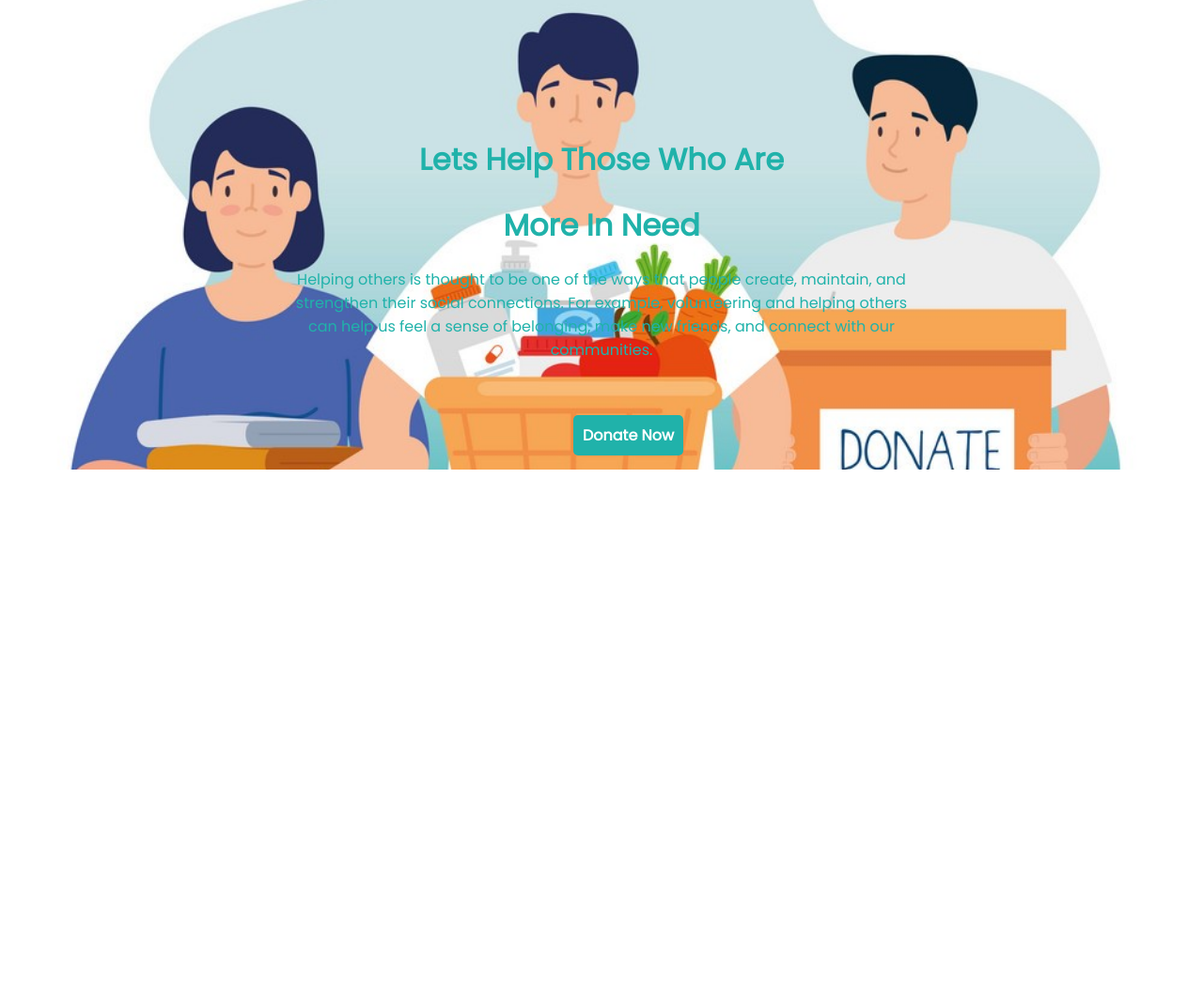
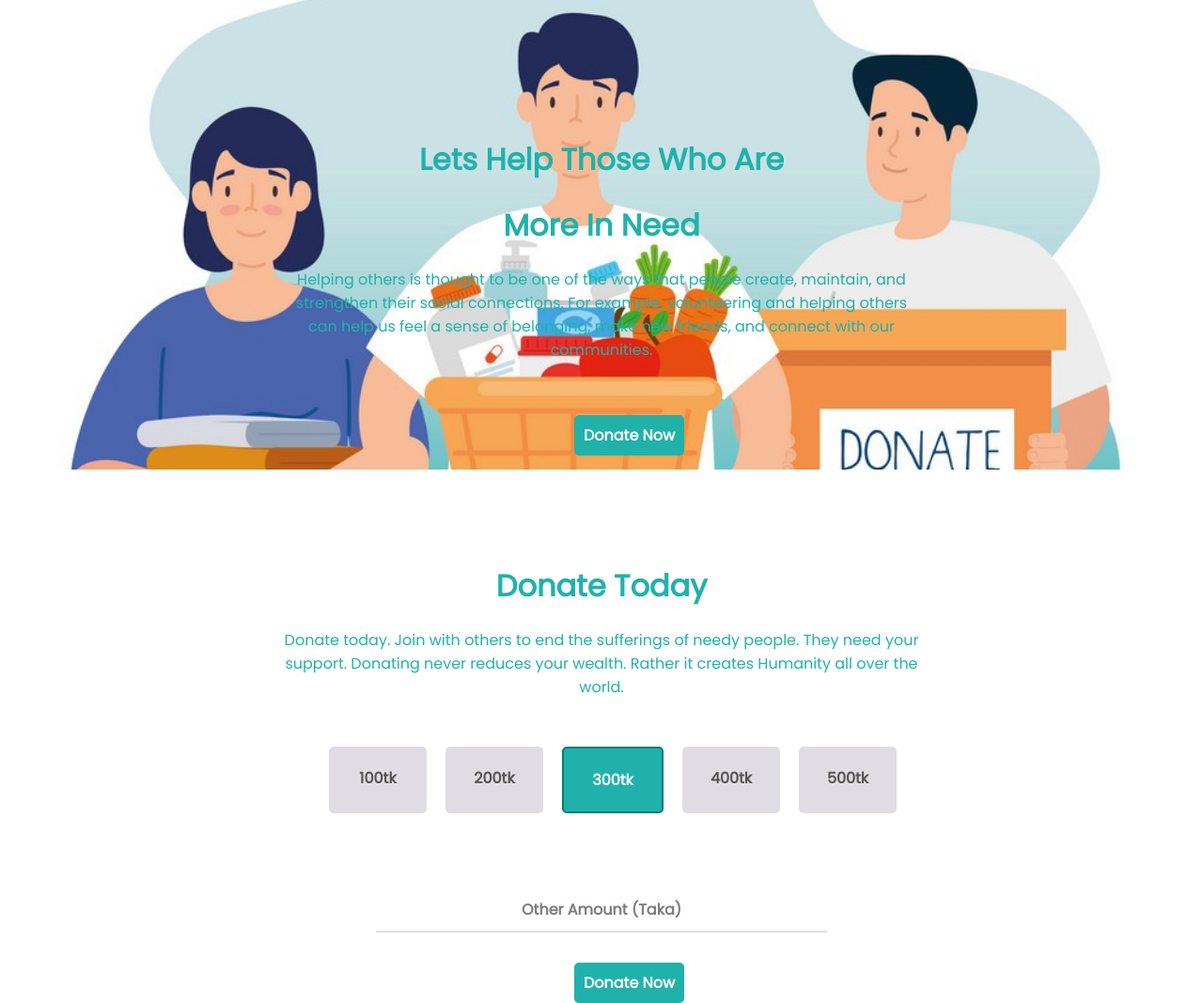
Before and after one commit to fferdous151/Assignment-1, a plain HTML site: page index.html in a window 1280 px wide. Shown: the whole page at 94% size. Before the commit the page ends 800 px from the top, so only its background shows below. Drawn offline with Linux system fonts and the light colour scheme.

Commit message:
second section

```diff
--- a/index.html
+++ b/index.html
@@ -24,6 +24,29 @@
         </p><br><br>
         <a class="button-1" href="http://">Donate Now</a>
     </div>
+    <h1 class="header">Donate Today</h1>
+    <p class="paragraph-1">Donate today. Join with others to end the sufferings of needy people. They need your support.
+        Donating
+        never reduces your wealth. Rather it creates Humanity all over the world.</p><br>
+    <section class="section-1 flex">
+        <div class="amount-1">
+            <p>100tk</p>
+        </div>
+        <div class="amount-2">
+            <p>200tk</p>
+        </div>
+        <div class="amount-3">
+            <p>300tk</p>
+        </div>
+        <div class="amount-4">
+            <p>400tk</p>
+        </div>
+        <div class="amount-5">
+            <p>500tk</p>
+        </div>
+    </section>
+    <p class="paragraph-2">Other Amount (Taka)</p><br>
+    <a class="button-1" href="http://">Donate Now</a>
 </body>
 
 </html>
--- a/style.css
+++ b/style.css
@@ -1,6 +1,13 @@
 body {
     font-family: 'Poppins', sans-serif;
     margin: 0;
+}
+
+.flex {
+    display: flex;
+    margin-bottom: 80px;
+    text-align: center;
+    margin-left: 340px;
 }
 
 .div-1 {
@@ -9,6 +16,7 @@ body {
     background-size: cover;
     height: 500px;
     background-position: right, left;
+    margin-bottom: 100px;
 }
 
 .header {
@@ -23,13 +31,76 @@ body {
     padding-right: 300px;
 }
 
+.paragraph-2 {
+    text-align: center;
+    color: rgb(128, 124, 124);
+    font-weight: 700;
+    border-bottom: 2px solid rgba(219, 217, 224, 0.884);
+    padding-bottom: 10px;
+    margin-left: 400px;
+    margin-right: 400px;
+}
+
 .button-1 {
     text-decoration: none;
     background-color: lightseagreen;
     color: white;
     text-align: center;
     padding: 10px;
-    margin-left: 610px;
+    margin-left: 611px;
     border-radius: 5px;
     font-weight: 700;
 }
+
+.amount-1 {
+    color: rgb(85, 83, 83);
+    width: 10%;
+    margin: 10px;
+    padding: 5px;
+    background-color: rgba(219, 217, 224, 0.884);
+    border-radius: 5px;
+    font-weight: 700;
+}
+
+.amount-2 {
+    color: rgb(85, 83, 83);
+    width: 10%;
+    margin: 10px;
+    padding: 5px;
+    background-color: rgba(219, 217, 224, 0.884);
+    border-radius: 5px;
+    font-weight: 700;
+}
+
+.amount-3 {
+    color: white;
+    ;
+    width: 10%;
+    margin: 10px;
+    padding: 5px;
+    background-color: lightseagreen;
+    border: 2px solid rgb(3, 126, 120);
+    ;
+    border-radius: 5px;
+    font-weight: 700;
+}
+
+.amount-4 {
+    color: rgb(85, 83, 83);
+    width: 10%;
+    margin: 10px;
+    padding: 5px;
+    background-color: rgba(219, 217, 224, 0.884);
+    border-radius: 5px;
+    font-weight: 700;
+}
+
+.amount-5 {
+    color: rgb(85, 83, 83);
+    width: 10%;
+    margin: 10px;
+    padding: 5px;
+    background-color: rgba(219, 217, 224, 0.884);
+    border-radius: 5px;
+    font-weight: 700;
+}
```
